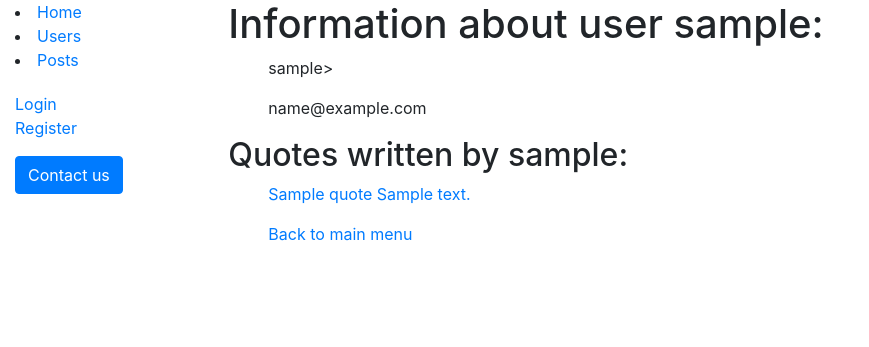
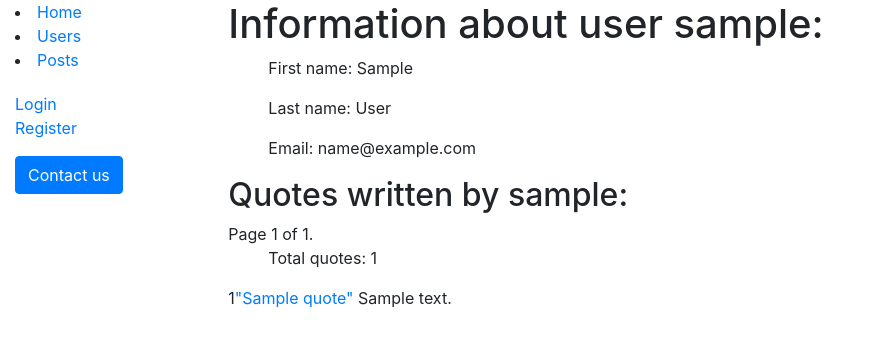
Before and after one commit to YuliiaSkaskevych/Pineapple, a Django app: page /catalog/users/1/ in a window 1280 px wide. Shown: the top 347 px of the page, without its empty margins (0-869 px from the left). Run offline with Django 4.2, Linux system fonts and the light colour scheme; tables that the repository leaves empty hold one stand-in row (values such as "Sample post"); parts of the project's set-up code (start-up, migrations or seed data) failed here and were passed over; some libraries are stand-ins or nearby versions.

Commit message:
change fill_db and pagination

```diff
--- a/catalog/models.py
+++ b/catalog/models.py
@@ -13,7 +13,7 @@ class Quote(models.Model):
     heading = models.CharField(max_length=100)
     description = models.CharField(max_length=200)
     message = models.TextField(max_length=100000)
-    image = models.ImageField("image", upload_to='static/images')
+    image = models.ImageField("image", upload_to='static/images', default=None)
     author = models.ForeignKey(User, on_delete=models.CASCADE)
     status = models.CharField(max_length=10, choices=STATUS_CHOICES, default='draft')
     publish = models.DateTimeField(default=timezone.now)
--- a/catalog/views.py
+++ b/catalog/views.py
@@ -43,7 +43,7 @@ def index(request):
 class UserListView(generic.ListView):
     model = User
     template_name = 'catalog/users_list.html'
-    paginate_by = 20
+    paginate_by = 8
 
 
 class RegisterFormView(generic.FormView):
@@ -60,10 +60,10 @@ class RegisterFormView(generic.FormView):
 
 class UpdateProfile(LoginRequiredMixin, SuccessMessageMixin, generic.UpdateView):
     model = User
-    fields = ["first_name", "last_name", "email"]
+    fields = ['username', "first_name", "last_name", "email"]
     template_name = 'registration/update_profile.html'
-    success_url = reverse_lazy("index")
-    success_message = "Profile updated"
+    success_url = reverse_lazy("profile")
+    success_message = "Profile updated successfully!"
 
     def get_object(self, queryset=None):
         user = self.request.user
@@ -73,7 +73,6 @@ class UpdateProfile(LoginRequiredMixin, SuccessMessageMixin, generic.UpdateView)
 class UserProfile(LoginRequiredMixin, generic.DetailView):
     model = User
     template_name = "registration/profile.html"
-
 
     def get_object(self, queryset=None):
         user = self.request.user
@@ -106,12 +105,23 @@ def user_info(request, id):
     """Information abut just one author"""
     user = User.objects.get(id=id)
     quote_user = Quote.objects.select_related('author').filter(author_id=id, status='published')
+    paginator = Paginator(quote_user, 5)
+    page_num = request.GET.get('page', 1)
+    try:
+        page_obj = paginator.page(page_num)
+    except EmptyPage:
+        raise Http404()
+    except PageNotAnInteger:
+        raise Http404()
     return render(
         request,
         'catalog/detail_user.html',
-        {'name': user.username,
+        {'username': user.username,
+         'first_name': user.first_name,
+         'last_name': user.last_name,
          'email': user.email,
-         'quotes': quote_user
+         'quote_user': quote_user,
+         'page_obj': page_obj
          }
     )
 
@@ -119,7 +129,7 @@ def user_info(request, id):
 class LoanedQuotesByUserListView(LoginRequiredMixin, generic.ListView):
     model = Quote
     template_name = 'catalog/my_posts.html'
-    paginate_by = 10
+    paginate_by = 5
 
     def get_queryset(self):
         return Quote.objects.filter(
@@ -132,7 +142,7 @@ class QuoteChange(LoginRequiredMixin, SuccessMessageMixin, generic.UpdateView):
     fields = ["heading", "message", "status", 'description', 'image']
     template_name = 'catalog/change_my_post.html'
     success_url = reverse_lazy("my_posts")
-    success_message = "Quote updated!"
+    success_message = "Quote updated successfully!"
 
 
 def send_contact(request, form, template_name):
--- a/templates/catalog/detail_post.html
+++ b/templates/catalog/detail_post.html
@@ -44,5 +44,4 @@
         <p><input type="submit" value="Add comment"></p>
     </form>
 {% endif %}
-    <ul><a href="{% url 'index' %}">Back to main menu</a></ul>
 {% endblock %}
--- a/templates/catalog/detail_user.html
+++ b/templates/catalog/detail_user.html
@@ -2,17 +2,33 @@
 
 {% block content %}
 
-<h1>Information about user {{ name }}:</h1>
-    <ul>{{ name }}></ul>
-    <ul class="email">{{ email }}</ul>
-<h2>Quotes written by {{ name }}: </h2>
-    {% if quotes %}
-    {% for obj in quotes %}
-            <ul><a href="{% url 'detail_post' pk=obj.pk %}">{{ obj.heading }} {{ obj.description }}</a></ul>
-    {% endfor %}
-    {% else %}
-        <ul>No quotes yet</ul>
-    {% endif %}
+<h1>Information about user {{ username }}:</h1>
+    <ul>First name: {{ first_name }}</ul>
+    <ul>Last name: {{ last_name }}</ul>
+    <ul>Email: {{ email }}</ul>
+<h2>Quotes written by {{ username }}: </h2>
+        <div class="pagination">
+    <span class="step-links">
+     {% if page_obj.has_previous %}
+            <a href="?page={{ page_obj.previous_page_number }}">|<|</a>
+        {% endif %}
+        {% if page_obj.has_next %}
+            <a href="?page={{ page_obj.next_page_number }}">|>|</a>
+        {% endif %}
+        <span class="current">
+            Page {{ page_obj.number }} of {{ page_obj.paginator.num_pages }}.
+        </span>
+   {% with quote_user.count as count %}
+    <ul>Total quotes: {{ count }}</ul>
+    {% endwith %}
+     {% for quote in page_obj %}
+        <p class="info">
+            {{ forloop.counter }}<a href="{% url 'detail_post' pk=quote.pk %}">"{{ quote.heading }}"</a> {{ quote.description }}
+        </p>
+{% empty %}
+    <p>There are no quotes yet</p>
+{% endfor %}
+    </span>
+</div>
 
-<ul><a href="{% url 'index' %}">Back to main menu</a></ul>
 {% endblock %}
--- a/templates/catalog/quote_list.html
+++ b/templates/catalog/quote_list.html
@@ -3,6 +3,7 @@
 {% block content %}
    <h1>List of quotes:</h1>
 {% for obj in quote_list %}
-    <li><a href="{% url 'detail_post' pk=obj.pk %}">{{ obj.heading }} {{ obj.description }}</a></li>
+    <li><a href="{% url 'detail_post' pk=obj.pk %}">"{{ obj.heading }}"</a> {{ obj.description }}</li>
+    <ul><a href="{% url 'detail_user' id=obj.author.id %}">{{ obj.author }}</a></ul>
         {% endfor %}
 {% endblock %}
```
Also changed, not shown: catalog/management/commands/fill_db.py (+23 -11 lines).
